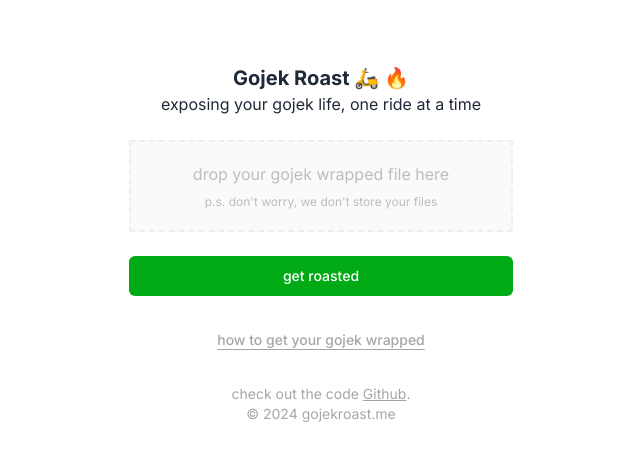
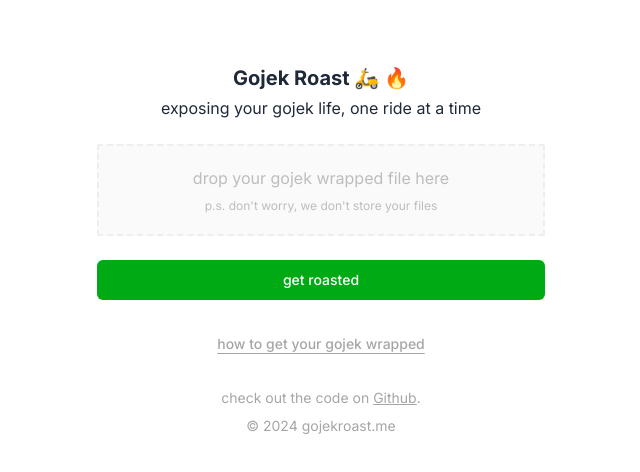
Before and after one commit to sephialaureenciaa/gojek-roast, a Next.js app: page / in a window 1280 px wide. Shown: the top 472 px of the page, without its empty margins (319-959 px from the left). Built offline with nearby package versions, Linux system fonts and the light colour scheme.

Commit message:
enhance layout and styling for file upload and home page

```diff
--- a/src/app/components/FileUpload.tsx
+++ b/src/app/components/FileUpload.tsx
@@ -28,6 +28,7 @@
   color: "#bdbdbd",
   outline: "none",
   transition: "border .24s ease-in-out",
+  textAlign: "center",
 };
 
 const focusedStyle = {
--- a/src/app/page.tsx
+++ b/src/app/page.tsx
@@ -51,9 +51,9 @@
   };
 
   return (
-    <main className="flex flex-col mx-auto gap-6 p-16 max-w-lg min-h-screen pb-6">
+    <main className="flex flex-col align-center gap-6 py-16 px-8 max-w-lg mx-auto min-h-screen pb-6">
       <div>
-        <h1 className="text-xl font-bold text-center text-gray-800">
+        <h1 className="text-xl font-bold text-center text-gray-800 mb-1">
           Gojek Roast 🛵 🔥
         </h1>
         <h3 className="text-md text-center text-gray-800">
@@ -69,8 +69,8 @@
       )}
       <HowToSheet />
       <div className="self-center">
-        <p className="self-center text-center text-sm text-black opacity-35">
-          check out the code{" "}
+        <p className="self-center text-center text-sm text-black opacity-35 mb-2">
+          check out the code on{" "}
           <a
             className="underline"
             href="https://github.com/sephialaureenciaa/gojek-roast"
```
